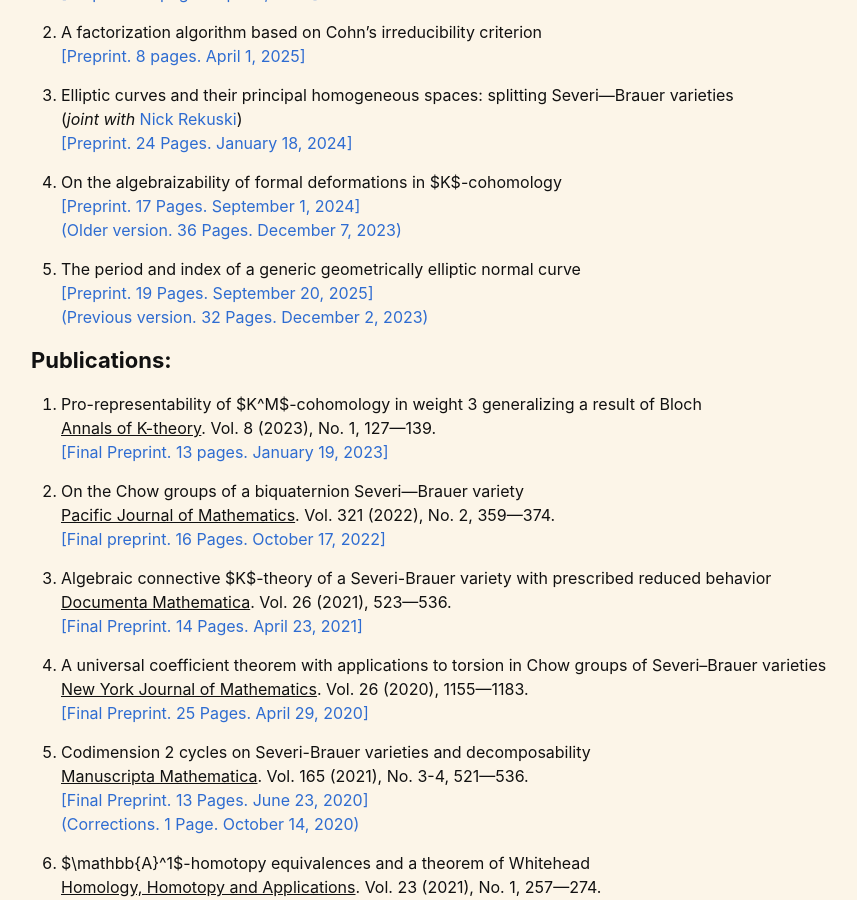
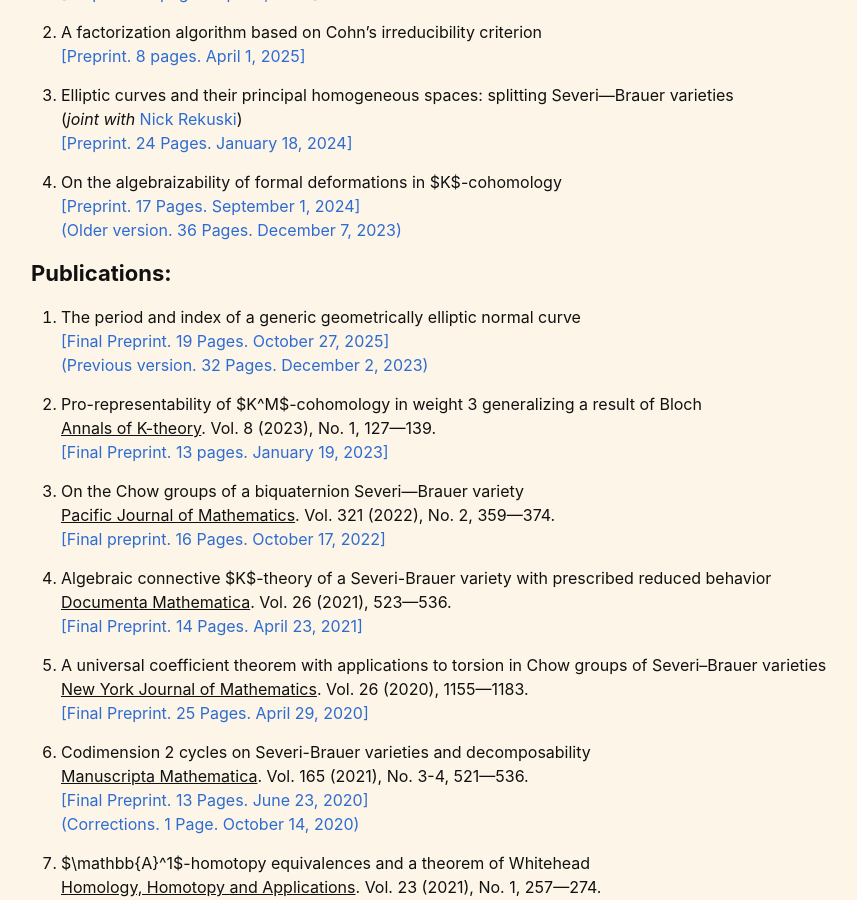
Before and after one commit to eoinmackall/eoinmackall.github.io, a Jekyll site: the page built from publications.markdown, in a window 1280 px wide and 900 px high, scrolled down 336 px. Shown: the whole window, without its empty margins (149-1006 px from the left). Built offline with Jekyll 4.4.1, drawn with Linux system fonts in a browser that asks for light colours.

Commit message:
Added updated text information

```diff
--- a/K-book.markdown
+++ b/K-book.markdown
@@ -13,9 +13,9 @@
 </p>
 
 <p>
-This is an ongoing project (with no set date for completion — I mostly work on it when it sounds fun). If you have any comments, corrections, or suggestions, please let me know about them!
+This is an ongoing project (with no set date for completion). In the spring of 2025, I taught a one quarter course on algebraic K-theory using this book. Some of the proofs have been updated. If you have any comments, corrections, or suggestions, please let me know about them!
   </p>
-<a href="/files/K-book/algk-0.1.1ish.pdf" download>Version 0.1.1 (October 19, 2022)</a>
+<a href="/files/K-book/algk-0.1.2.pdf" download>Version 0.1.2 (October 27, 2025)</a>
  </div>
   <div id="right" style="float:right; width:50%;">
   <img src="/files/K-book/cover.png" alt="K-book">
--- a/publications.markdown
+++ b/publications.markdown
@@ -26,51 +26,51 @@
 [[Preprint. 17 Pages. September 1, 2024]](/files/papers/representable_short.pdf)
 [(Older version. 36 Pages. December 7, 2023)](/files/papers/representable.pdf)
 
-5. The period and index of a generic geometrically elliptic normal curve
-[[Preprint. 19 Pages. September 20, 2025]](/files/papers/gengeom.pdf)
+### **Publications:**
+
+1. The period and index of a generic geometrically elliptic normal curve
+[[Final Preprint. 19 Pages. October 27, 2025]](/files/papers/gengeom.pdf)
 [(Previous version. 32 Pages. December 2, 2023)](/files/papers/dhilb2.pdf)
 
-### **Publications:**
-
-1. Pro-representability of $K^M$-cohomology in weight 3 generalizing a result of Bloch
+2. Pro-representability of $K^M$-cohomology in weight 3 generalizing a result of Bloch
 <ins>Annals of K-theory</ins>. Vol. 8 (2023), No. 1, 127—139.
 [[Final Preprint. 13 pages. January 19, 2023]](/files/papers/milnor_rev.pdf)
 
-2. On the Chow groups of a biquaternion Severi—Brauer variety
+3. On the Chow groups of a biquaternion Severi—Brauer variety
 <ins>Pacific Journal of Mathematics</ins>. Vol. 321 (2022), No. 2, 359—374.
 [[Final preprint. 16 Pages. October 17, 2022]](/files/papers/biquaternion.pdf)
 
-3. Algebraic connective $K$-theory of a Severi-Brauer variety with prescribed reduced behavior
+4. Algebraic connective $K$-theory of a Severi-Brauer variety with prescribed reduced behavior
 <ins>Documenta Mathematica</ins>. Vol. 26 (2021), 523—536.
 [[Final Preprint. 14 Pages. April 23, 2021]](/files/papers/revconnectivek2.pdf)
 
-4. A universal coefficient theorem with applications to torsion in Chow groups of Severi--Brauer varieties
+5. A universal coefficient theorem with applications to torsion in Chow groups of Severi--Brauer varieties
 <ins>New York Journal of Mathematics</ins>. Vol. 26 (2020), 1155—1183.
 [[Final Preprint. 25 Pages. April 29, 2020]](/files/papers/tauR.pdf)
 
-5. Codimension 2 cycles on Severi-Brauer varieties and decomposability
+6. Codimension 2 cycles on Severi-Brauer varieties and decomposability
 <ins>Manuscripta Mathematica</ins>. Vol. 165 (2021), No. 3-4, 521—536.
 [[Final Preprint. 13 Pages. June 23, 2020]](/files/papers/revcodimension2.pdf)
 [(Corrections. 1 Page. October 14, 2020)](/files/papers/corrections_cd2.pdf)
 
-6. $\mathbb{A}^1$-homotopy equivalences and a theorem of Whitehead
+7. $\mathbb{A}^1$-homotopy equivalences and a theorem of Whitehead
 <ins>Homology, Homotopy and Applications</ins>. Vol. 23 (2021), No. 1, 257—274.
 [[Final Preprint. 15 Pages. July 2, 2020]](/files/papers/revwhiteheadthm.pdf)
 
-7. Universal additive Chern classes and a GRR-type theorem
+8. Universal additive Chern classes and a GRR-type theorem
 <ins>Journal of Algebra</ins>. Vol. 560 (2020), 1173—1189.
 [[Final Preprint. 14 Pages. June 4, 2020]](/files/papers/revBthy2.pdf)
 
-8. Functorality of the gamma filtration and computations for some twisted flag varieties
+9. Functorality of the gamma filtration and computations for some twisted flag varieties
 <ins>Annals of K-theory</ins>. Vol. 5 (2020), No. 1, 159—180.
 [[Final Preprint. 16 Pages. August 21, 2019]](/files/papers/revfiltrations.pdf)
 
-9. On the K-theory coniveau epimorphism for products of Severi-Brauer varieties
+10. On the K-theory coniveau epimorphism for products of Severi-Brauer varieties
 (*joint with* [Nikita Karpenko](https://sites.ualberta.ca/~karpenko/))
 <ins>Annals of K-theory</ins>. Vol. 4 (2019), No. 2, 317—344.
 [[Final Preprint. 21 Pages. October 19, 2018]](/files/papers/revChern%20subring.pdf)
 
-10. The coniveau filtration on $\mathrm{K}_1$ for some Severi-Brauer varieties
+11. The coniveau filtration on $\mathrm{K}_1$ for some Severi-Brauer varieties
 <ins>Canadian Mathematical Bulletin</ins>. Vol. 62 (2019), No. 3, 565—576.
 [[Final Preprint. 11 Pages. October 9, 2018]](/files/papers/revChowindexp2.pdf)
 
```
Also changed, not shown: 2 other files.
